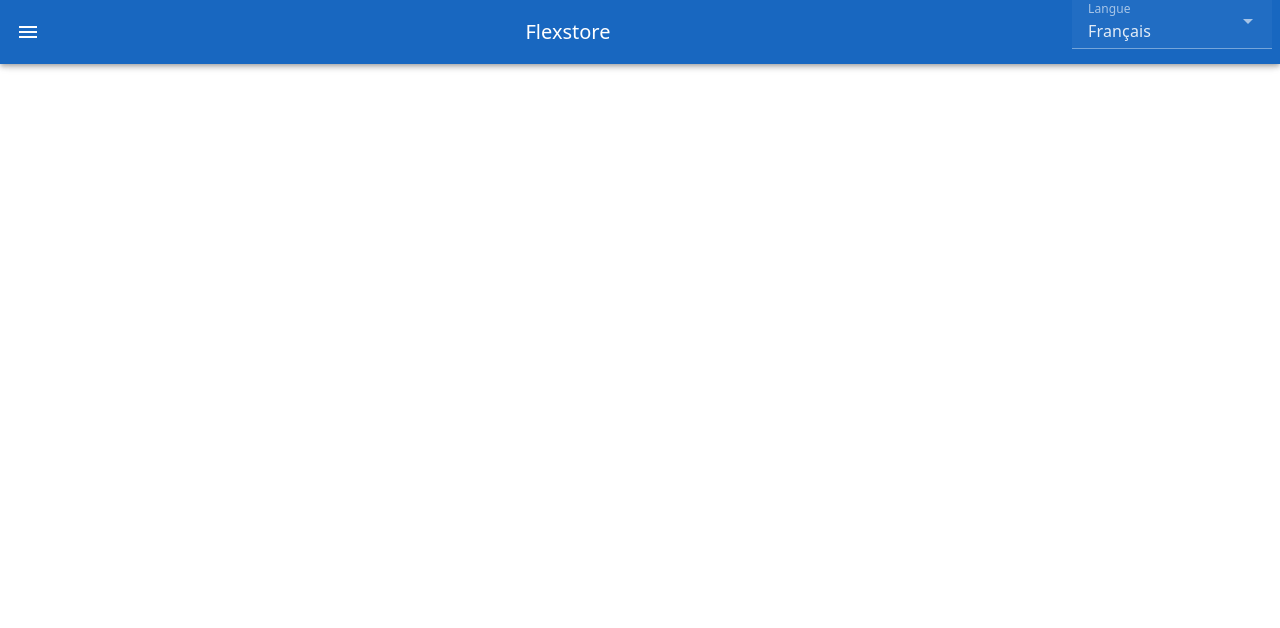
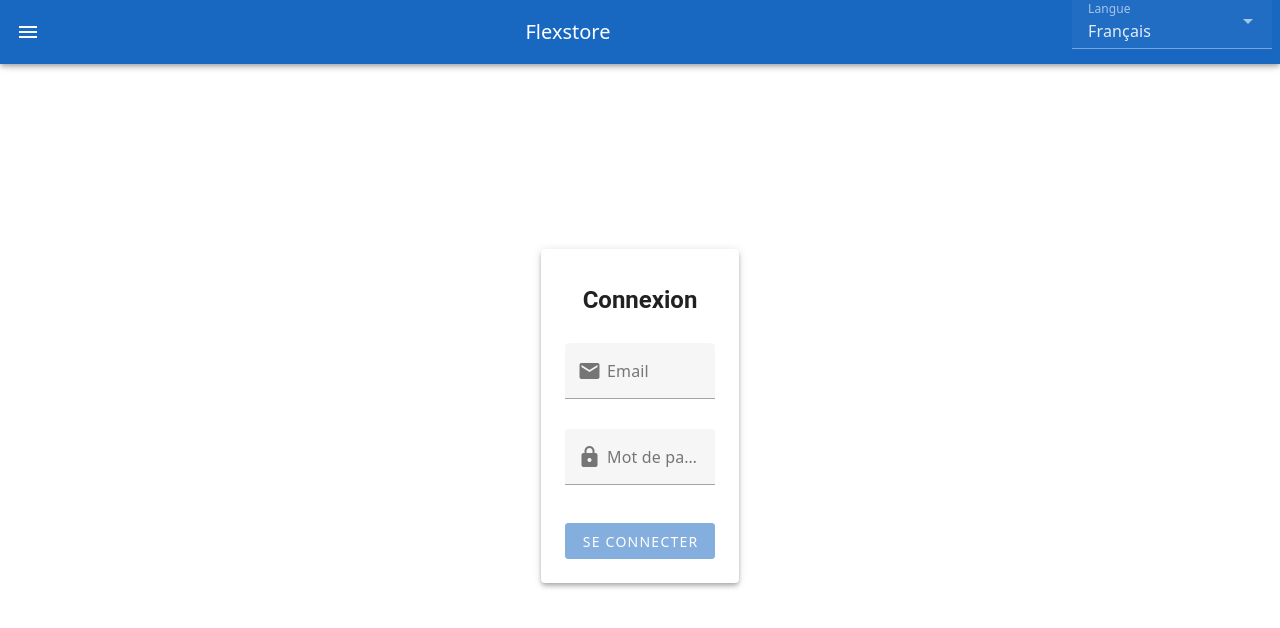
Before and after one commit to eolivier/flexstore, a Vue app in the folder front/: page /login in a window 1280 px wide. Shown: the top 628 px of the page. Built offline with nearby package versions, Linux system fonts and the light colour scheme; no server answers.

Commit message:
Add authentication to admin section with login page
Co-authored-by: eolivier <23580667+eolivier@users.noreply.github.com>

```diff
--- /dev/null
+++ b/front/src/components/Login.vue
@@ -0,0 +1,86 @@
+<script setup lang="ts">
+  import { ref } from 'vue';
+  import { useRouter, useRoute } from 'vue-router';
+  import { useAuthStore } from '@/stores/auth.store';
+  import { useI18n } from 'vue-i18n';
+
+  const email = ref('');
+  const password = ref('');
+  const valid = ref(false);
+  const loading = ref(false);
+  const formRef = ref(null);
+
+  const authStore = useAuthStore();
+  const router = useRouter();
+  const route = useRoute();
+  const { t } = useI18n();
+
+  const rules = {
+    required: (v: string) => !!v || t('login.mandatoryField'),
+    email: (v: string) => /.+@.+\..+/.test(v) || t('login.invalidEmail'),
+  };
+
+  const submitForm = async () => {
+    if (!valid.value) return;
+
+    loading.value = true;
+    const success = await authStore.login(email.value, password.value);
+    loading.value = false;
+
+    if (success) {
+      const redirectTo = (route.query.redirect as string) || '/admin';
+      router.push(redirectTo);
+    }
+  };
+</script>
+
+<template>
+  <v-container class="pa-4 d-flex justify-center align-center" style="min-height: 80vh;">
+    <v-card max-width="400" class="pa-6" elevation="4">
+      <v-card-title class="text-h5 font-weight-bold mb-4">
+        {{ t('login.title') }}
+      </v-card-title>
+
+      <v-form ref="formRef" v-model="valid" @submit.prevent="submitForm">
+        <v-text-field
+          v-model="email"
+          :label="t('login.email')"
+          :rules="[rules.required, rules.email]"
+          type="email"
+          prepend-inner-icon="mdi-email"
+          required
+          class="mb-2"
+        />
+
+        <v-text-field
+          v-model="password"
+          :label="t('login.password')"
+          :rules="[rules.required]"
+          type="password"
+          prepend-inner-icon="mdi-lock"
+          required
+          class="mb-4"
+        />
+
+        <v-alert
+          v-if="authStore.loginError"
+          type="error"
+          density="compact"
+          class="mb-4"
+        >
+          {{ t('login.error') }}
+        </v-alert>
+
+        <v-btn
+          type="submit"
+          color="primary"
+          block
+          :loading="loading"
+          :disabled="!valid"
+        >
+          {{ t('login.submit') }}
+        </v-btn>
+      </v-form>
+    </v-card>
+  </v-container>
+</template>
--- a/front/src/i18n/messages.ts
+++ b/front/src/i18n/messages.ts
@@ -9,6 +9,15 @@ export default {
       email: "User's Email",
       label: "Create user",
       mandatoryField: "Mandatory field"
+    },
+    login: {
+      title: "Login",
+      email: "Email",
+      password: "Password",
+      submit: "Sign In",
+      error: "Invalid email or password",
+      mandatoryField: "Mandatory field",
+      invalidEmail: "Invalid email format"
     }
   },
   fr: {
@@ -21,6 +30,15 @@ export default {
       email: "Email de l'utilisateur",
       label: "Créer utilisateur",
       mandatoryField: "Champ obligatoire"
+    },
+    login: {
+      title: "Connexion",
+      email: "Email",
+      password: "Mot de passe",
+      submit: "Se connecter",
+      error: "Email ou mot de passe invalide",
+      mandatoryField: "Champ obligatoire",
+      invalidEmail: "Format d'email invalide"
     }
   }
 };
--- a/front/src/main.ts
+++ b/front/src/main.ts
@@ -24,7 +24,9 @@ import UserProfile from './components/UserProfile.vue';
 import Orders from './components/Orders.vue';
 import Products from "./components/products/Products.vue";
 import CreateProduct from './components/admin/CreateProduct.vue';
+import Login from './components/Login.vue';
 import messages from './i18n/messages';
+import { useAuthStore } from './stores/auth.store';
 
 const vuetify = createVuetify({ components, directives });
 const pinia = createPinia();
@@ -38,10 +40,11 @@ const routes = [
   { path: '/products/clothing', component: Clothing },
   { path: '/products/accessories', component: Accessories },
   { path: '/products/electronics', component: Electronics },
-  { path: '/admin', component: AdminSubMenu },
-  { path: '/admin/users', component: Users },
-  { path: '/admin/create-user', component: CreateUser },
-  { path: '/admin/create-product', component: CreateProduct },
+  { path: '/login', component: Login },
+  { path: '/admin', component: AdminSubMenu, meta: { requiresAuth: true } },
+  { path: '/admin/users', component: Users, meta: { requiresAuth: true } },
+  { path: '/admin/create-user', component: CreateUser, meta: { requiresAuth: true } },
+  { path: '/admin/create-product', component: CreateProduct, meta: { requiresAuth: true } },
   { path: '/about', component: About },
 ];
 const router = createRouter({
@@ -59,4 +62,14 @@ app.use(pinia);
 app.use(vuetify);
 app.use(router);
 app.use(i18n);
+
+router.beforeEach((to, _from, next) => {
+  const authStore = useAuthStore();
+  if (to.meta.requiresAuth && !authStore.isAuthenticated) {
+    next({ path: '/login', query: { redirect: to.fullPath } });
+  } else {
+    next();
+  }
+});
+
 app.mount('#app');
--- /dev/null
+++ b/front/src/stores/auth.store.ts
@@ -0,0 +1,47 @@
+import { defineStore } from 'pinia';
+import { ref, computed } from 'vue';
+import type { User } from '@/models/user';
+
+export const useAuthStore = defineStore('auth', () => {
+  const apiUrl = import.meta.env.VITE_API_URL;
+  const currentUser = ref<User | null>(null);
+  const loginError = ref<string | null>(null);
+
+  const isAuthenticated = computed(() => currentUser.value !== null);
+
+  async function login(email: string, password: string): Promise<boolean> {
+    loginError.value = null;
+    try {
+      const response = await fetch(`${apiUrl}/api/users/login`, {
+        method: 'POST',
+        headers: { 'Content-Type': 'application/json' },
+        body: JSON.stringify({ email, password }),
+      });
+
+      if (response.ok) {
+        currentUser.value = await response.json();
+        return true;
+      } else {
+        loginError.value = 'Invalid email or password';
+        return false;
+      }
+    } catch (error) {
+      loginError.value = 'An error occurred during login';
+      console.error('Login error:', error);
+      return false;
+    }
+  }
+
+  function logout() {
+    currentUser.value = null;
+    loginError.value = null;
+  }
+
+  return {
+    currentUser,
+    loginError,
+    isAuthenticated,
+    login,
+    logout,
+  };
+});
```
Also changed, not shown: 1 other file (tests, documents, lock files or other folders).
